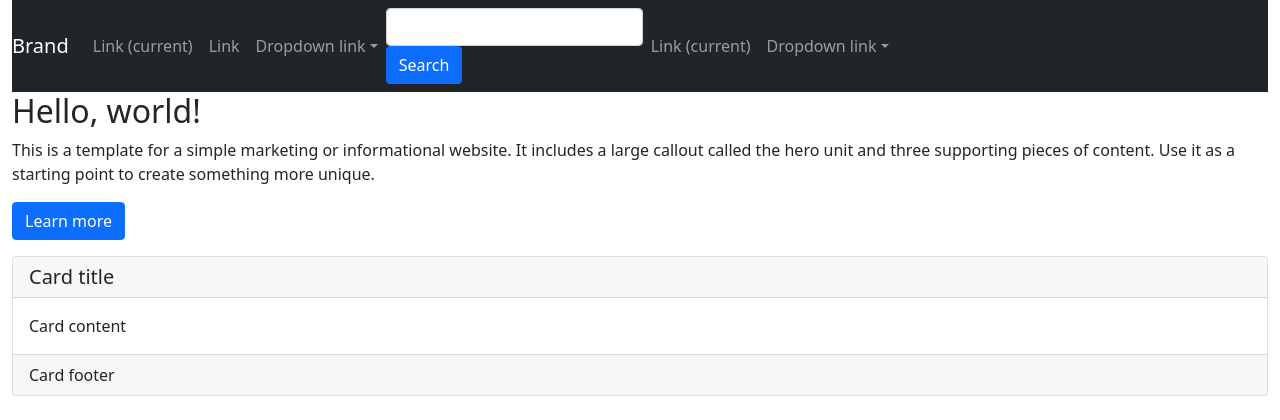
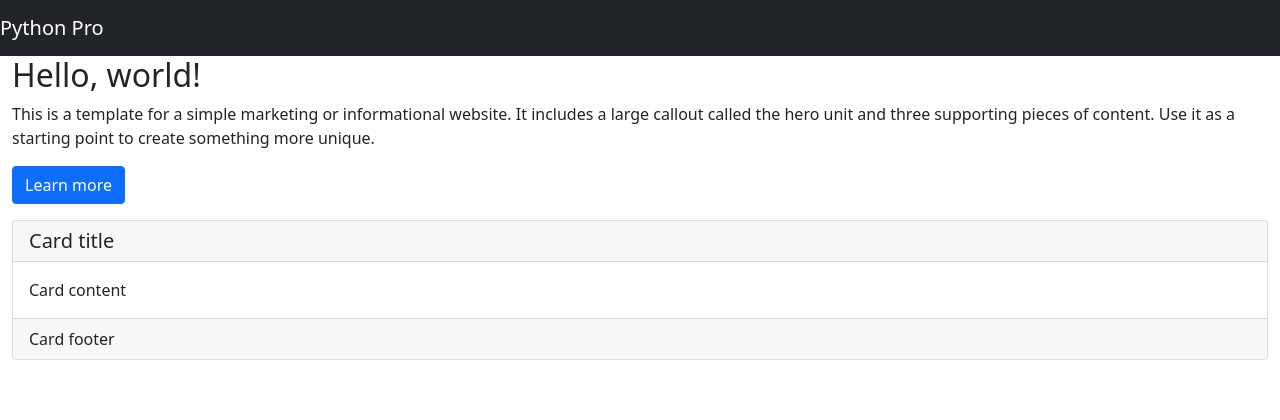
Before and after one commit to fabioluisdev/django_new, a Django app: page / in a window 1280 px wide. Shown: the top 420 px of the page. Run offline with Django 4.2, Linux system fonts and the light colour scheme; some libraries are stand-ins or nearby versions.

Commit message:
Urls Nomeadas.

```diff
--- a/pypro/base/templates/base/home.html
+++ b/pypro/base/templates/base/home.html
@@ -1,6 +1,7 @@
 {% load static %}
 <!DOCTYPE html>
-<html lang="en">
+<html lang="pt-br">
+
 <head>
     <meta charset="utf-8">
     <meta http-equiv="X-UA-Compatible" content="IE=edge">
@@ -8,8 +9,8 @@
 
     <title>Python Pro</title>
 
-    <meta name="description" content="Source code generated using layoutit.com">
-    <meta name="author" content="LayoutIt!">
+    <meta name="description" content="Pagina do Curso Python Pro">
+    <meta name="author" content="Fabio Luis!">
 
     <link href="{% static 'css/bootstrap.min.css' %}" rel="stylesheet">
     <link href="{% static 'css/style.css' %}" rel="stylesheet">
@@ -20,52 +21,24 @@
 </head>
 <body>
 
+<nav class="navbar navbar-expand-lg navbar-dark bg-dark">
+  <a class="navbar-brand" href="{% url 'home' %}">Python Pro</a>
+    <button class="navbar-toggler" type="button" data-bs-toggle="collapse" data-bs-target="#navbarSupportedContent" aria-controls="navbarSupportedContent" aria-expanded="false" aria-label="Toggle navigation">
+      <span class="navbar-toggler-icon"></span>
+    </button>
+
+    <div class="collapse navbar-collapse" id="navbarSupportedContent">
+      <ul class="navbar-nav me-auto mb-2 mb-lg-0">
+
+      </ul>
+    </div>
+  </div>
+</nav>
+
 <div class="container-fluid">
 	<div class="row">
 		<div class="col-md-12">
-			<nav class="navbar navbar-expand-lg navbar-dark bg-dark">
 
-				<button class="navbar-toggler" type="button" data-toggle="collapse" data-target="#bs-example-navbar-collapse-1">
-					<span class="navbar-toggler-icon"></span>
-				</button> <a class="navbar-brand" href="#">Brand</a>
-				<div class="collapse navbar-collapse" id="bs-example-navbar-collapse-1">
-					<ul class="navbar-nav">
-						<li class="nav-item active">
-							 <a class="nav-link" href="#">Link <span class="sr-only">(current)</span></a>
-						</li>
-						<li class="nav-item">
-							 <a class="nav-link" href="#">Link</a>
-						</li>
-						<li class="nav-item dropdown">
-							 <a class="nav-link dropdown-toggle" href="http://example.com" id="navbarDropdownMenuLink" data-toggle="dropdown">Dropdown link</a>
-							<div class="dropdown-menu" aria-labelledby="navbarDropdownMenuLink">
-								 <a class="dropdown-item" href="#">Action</a> <a class="dropdown-item" href="#">Another action</a> <a class="dropdown-item" href="#">Something else here</a>
-								<div class="dropdown-divider">
-								</div> <a class="dropdown-item" href="#">Separated link</a>
-							</div>
-						</li>
-					</ul>
-					<form class="form-inline">
-						<input class="form-control mr-sm-2" type="text">
-						<button class="btn btn-primary my-2 my-sm-0" type="submit">
-							Search
-						</button>
-					</form>
-					<ul class="navbar-nav ml-md-auto">
-						<li class="nav-item active">
-							 <a class="nav-link" href="#">Link <span class="sr-only">(current)</span></a>
-						</li>
-						<li class="nav-item dropdown">
-							 <a class="nav-link dropdown-toggle" href="http://example.com" id="navbarDropdownMenuLink" data-toggle="dropdown">Dropdown link</a>
-							<div class="dropdown-menu dropdown-menu-right" aria-labelledby="navbarDropdownMenuLink">
-								 <a class="dropdown-item" href="#">Action</a> <a class="dropdown-item" href="#">Another action</a> <a class="dropdown-item" href="#">Something else here</a>
-								<div class="dropdown-divider">
-								</div> <a class="dropdown-item" href="#">Separated link</a>
-							</div>
-						</li>
-					</ul>
-				</div>
-			</nav>
 			<div class="jumbotron">
 				<h2>
 					Hello, world!
@@ -77,10 +50,10 @@
 					<a class="btn btn-primary btn-large" href="#">Learn more</a>
 				</p>
 			</div>
+        </div>
+    </div>
 	<div class="row">
         <div class="col-md-12">
-				</div>
-			</div>
 			<div class="card">
 				<h5 class="card-header">
 					Card title
--- a/pypro/urls.py
+++ b/pypro/urls.py
@@ -21,9 +21,12 @@ from pypro.base.views import home
 
 urlpatterns = [
     path('admin/', admin.site.urls),
-    path('', home),
+    path('', home, name='home'),
 ]
 
 if settings.DEBUG:
     import debug_toolbar
-    urlpatterns.append(path('__debug__/', include(debug_toolbar.urls)))
+
+    urlpatterns.append(
+        path('__debug__/', include(debug_toolbar.urls))
+    )
```
Also changed, not shown: pypro/base/tests/test_home.py (+14 -4 lines). Lines whose indentation alone changed are shown as unchanged.
